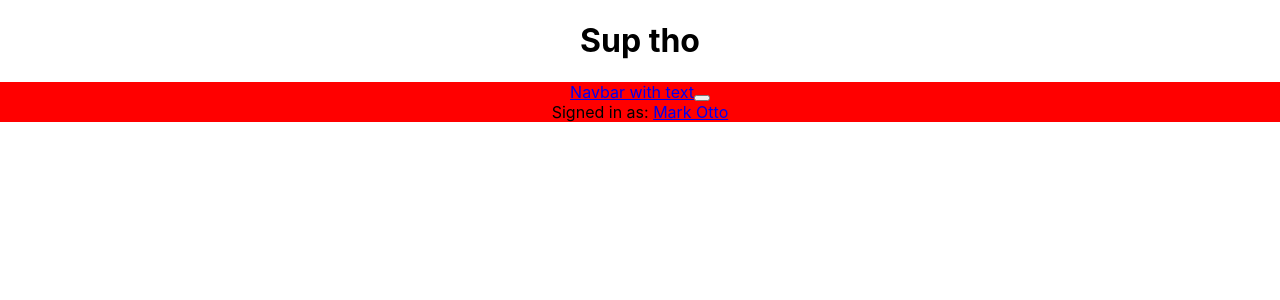
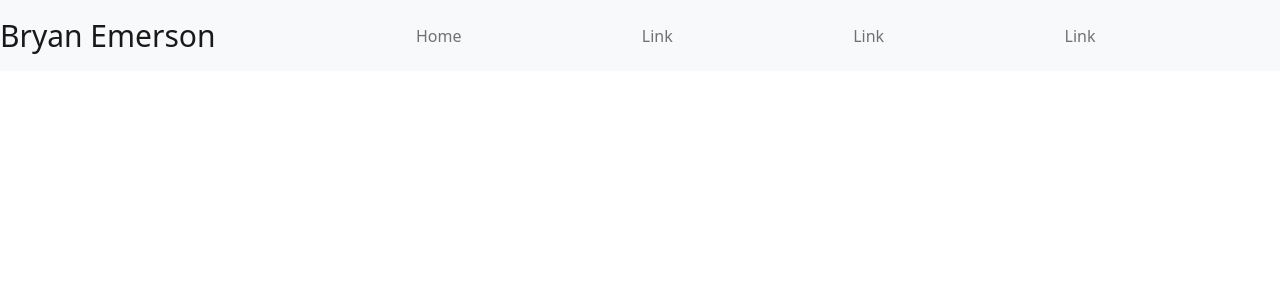
Before and after one commit to bryan-emerson/portfolio, a React (Create React App) app: page / in a window 1280 px wide. Shown: the top 300 px of the page. Built offline with nearby package versions, Linux system fonts and the light colour scheme.

Commit message:
nav bar layout as desired

```diff
--- a/package.json
+++ b/package.json
@@ -6,6 +6,7 @@
     "@testing-library/jest-dom": "^5.12.0",
     "@testing-library/react": "^11.2.6",
     "@testing-library/user-event": "^12.8.3",
+    "bootstrap": "^5.0.1",
     "react": "^17.0.2",
     "react-bootstrap": "^1.6.0",
     "react-dom": "^17.0.2",
--- a/src/App.js
+++ b/src/App.js
@@ -1,12 +1,12 @@
 import './App.css';
-import Nav from './components/Nav';
+import 'bootstrap/dist/css/bootstrap.min.css';
+import Navigation from './components/Nav';
 
 
 function App() {
   return (
     <div className="App">
-      <h1>Sup tho</h1>
-      <Nav />
+      <Navigation />
     </div>
   );
 }
--- a/src/components/Nav/index.js
+++ b/src/components/Nav/index.js
@@ -1,18 +1,25 @@
 import React, { Component } from 'react'
 import Navbar from 'react-bootstrap/Navbar'
+import Nav from 'react-bootstrap/Nav'
+import Container from 'react-bootstrap/Container'
 import './style.css'
 
 
-export default class Nav extends Component {
+export default class Navigation extends Component {
   render() {
     return (
-      <Navbar className="nav">
-        <Navbar.Brand href="#home">Navbar with text</Navbar.Brand>
-        <Navbar.Toggle />
-        <Navbar.Collapse className="justify-content-end">
-          <Navbar.Text>
-            Signed in as: <a href="#login">Mark Otto</a>
-          </Navbar.Text>
+      <Navbar bg="light" expand="lg">
+        <Navbar.Brand href="#home" className="name">Bryan Emerson</Navbar.Brand>
+        <Navbar.Toggle aria-controls="basic-navbar-nav" />
+        <Navbar.Collapse id="basic-navbar-nav">
+          <Container className="links-container">
+          <Nav className="links">
+            <Nav.Link href="#home">Home</Nav.Link>
+            <Nav.Link href="#link">Link</Nav.Link>
+            <Nav.Link href="#link1">Link</Nav.Link>
+            <Nav.Link href="#link2">Link</Nav.Link>
+          </Nav>
+          </Container>
         </Navbar.Collapse>
       </Navbar>
     )
--- a/src/components/Nav/style.css
+++ b/src/components/Nav/style.css
@@ -1,3 +1,16 @@
 .nav {
   background-color: red;
 }
+
+.links {
+  justify-content: space-evenly;
+}
+
+.links-container {
+  /* width: 50vw; */
+  /* display: block; */
+}
+
+.name {
+  font-size: 30px;
+}
--- a/src/index.js
+++ b/src/index.js
@@ -2,6 +2,7 @@ import React from 'react';
 import ReactDOM from 'react-dom';
 import './index.css';
 import App from './App';
+// import '../node_modules/bootstrap/dist/css/bootstrap.min.css';
 
 ReactDOM.render(
   <React.StrictMode>
```
Also changed, not shown: 1 other file (tests, documents, lock files or other folders).
